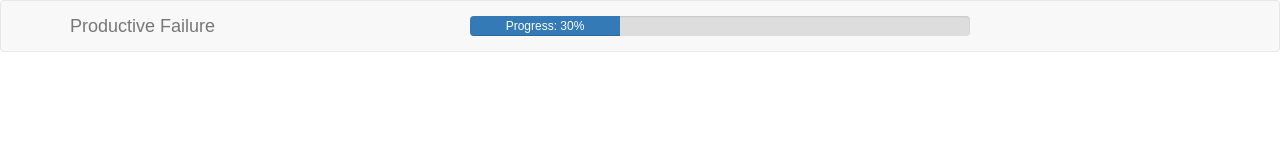
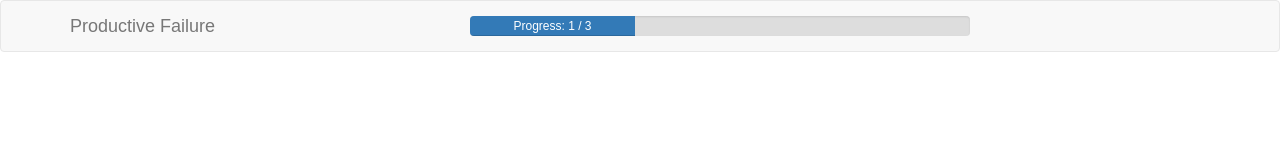
Before and after one commit to SusannaRiccardi/productive-failure-platform, a React (Create React App) app in the folder productive-failure-platform/: page /productive-failure/1/generation-one in a window 1280 px wide. Shown: the top 160 px of the page. Built offline with nearby package versions, Linux system fonts and the light colour scheme; no server answers.

Commit message:
Changed style of finish button in stage 2 and style of progress bar

```diff
--- a/productive-failure-platform/src/components/Banner.js
+++ b/productive-failure-platform/src/components/Banner.js
@@ -21,9 +21,9 @@ export default class Banner extends Component {
 
         let step;
         if (splitString[splitString.length - 1] === 'generation-one') {
-            step = 30
+            step = 33
         } else if (splitString[splitString.length - 1] === 'generation-two') {
-            step = 60
+            step = 66
         }
 
         return step;
@@ -37,7 +37,7 @@ export default class Banner extends Component {
                         Productive Failure
                     </Navbar.Brand>
                 </Navbar.Header>
-                <ProgressBar label={`Progress: ${this.state.step}%`} now={this.state.step} />
+                <ProgressBar label={`Progress: ${this.state.step/33} / 3`} now={this.state.step} />
             </Navbar>
         );
     }
--- a/productive-failure-platform/src/components/generation-two/PatternGeneration.js
+++ b/productive-failure-platform/src/components/generation-two/PatternGeneration.js
@@ -512,7 +512,7 @@ export default class PatternGeneration extends Component {
                 <div className="info-buttons">
                     <Button bsStyle="info" onClick={this.props.handleOpenCloseModal}>Get info about this step</Button>
 
-                    {(this.state.patternOne.length > 0 && this.state.patternTwo.length > 0) && <Button onClick={this.goToNextStep}>Finish</Button>}
+                    {(this.state.patternOne.length > 0 && this.state.patternTwo.length > 0) && <Button bsStyle="primary" onClick={this.goToNextStep}>Finish</Button>}
                 </div>
             </DragDropContext>
         );
```
